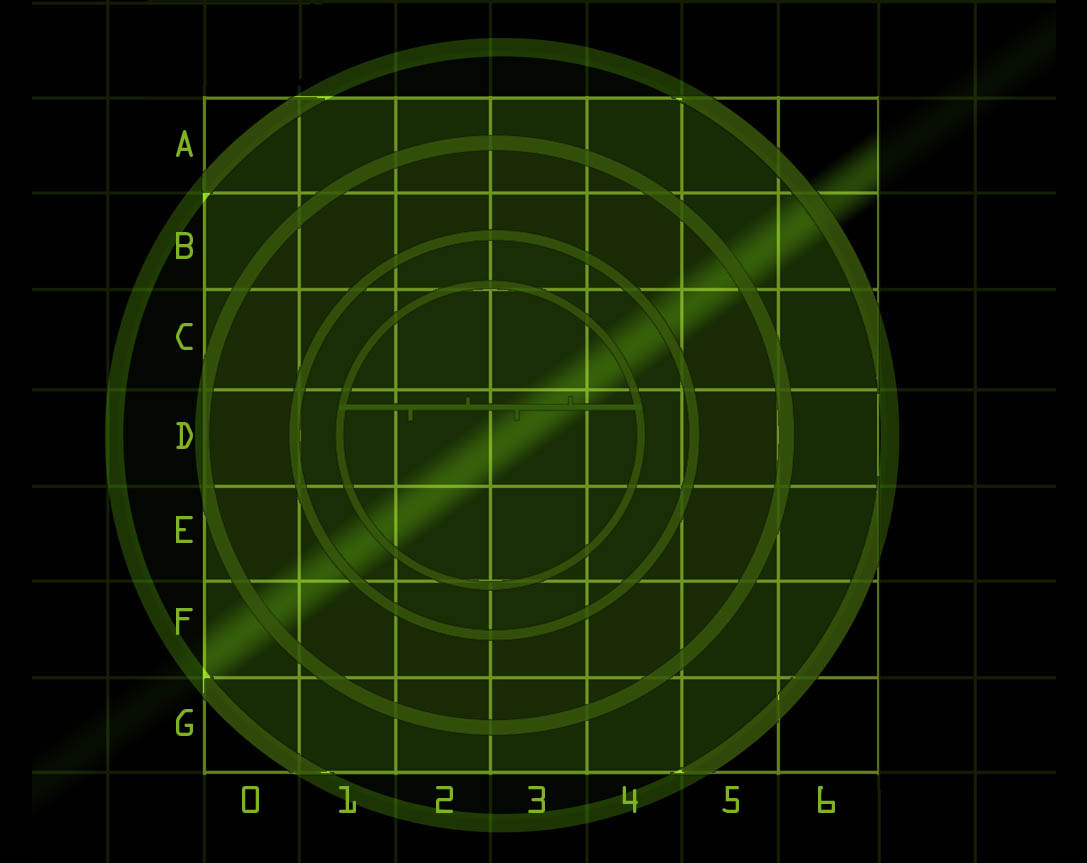
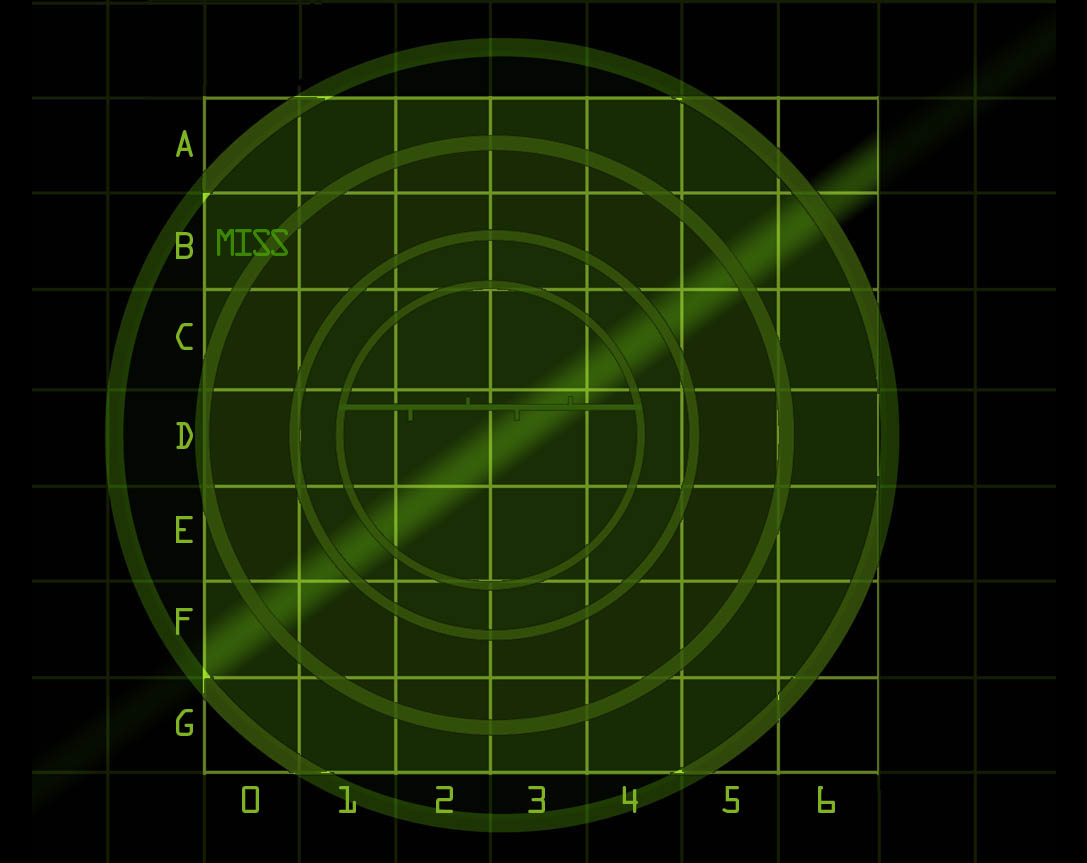
Before and after one commit to kristianJagoda/Project_Battleship, a plain HTML site: page index.html in a window 1280 px wide. Shown: the whole page, without its empty margins (96-1183 px from the left). Drawn offline with Linux system fonts and the light colour scheme.

Commit message:
Add grid and styles

```diff
--- a/index.html
+++ b/index.html
@@ -14,6 +14,77 @@
     <div class="flexcontainer">
         <div class="board">
 
+            <table>
+                <tr>
+                    <td id="00"></td>
+                    <td id="01"></td>
+                    <td id="02"></td>
+                    <td id="03"></td>
+                    <td id="04"></td>
+                    <td id="05"></td>
+                    <td id="06"></td>
+                </tr>
+
+                <tr>
+                    <td id="10" class="miss"></td>
+                    <td id="11"></td>
+                    <td id="12"></td>
+                    <td id="13"></td>
+                    <td id="14"></td>
+                    <td id="15"></td>
+                    <td id="16"></td>
+                </tr>
+
+                <tr>
+                    <td id="20"></td>
+                    <td id="21"></td>
+                    <td id="22"></td>
+                    <td id="23"></td>
+                    <td id="24"></td>
+                    <td id="25"></td>
+                    <td id="26"></td>
+                </tr>
+
+                <tr>
+                    <td id="30"></td>
+                    <td id="31"></td>
+                    <td id="32"></td>
+                    <td id="33"></td>
+                    <td id="34"></td>
+                    <td id="35"></td>
+                    <td id="36"></td>
+                </tr>
+
+                <tr>
+                    <td id="40"></td>
+                    <td id="41"></td>
+                    <td id="42"></td>
+                    <td id="43"></td>
+                    <td id="44"></td>
+                    <td id="45"></td>
+                    <td id="46"></td>
+                </tr>
+
+                <tr>
+                    <td id="50"></td>
+                    <td id="51"></td>
+                    <td id="52"></td>
+                    <td id="53"></td>
+                    <td id="54"></td>
+                    <td id="55"></td>
+                    <td id="56"></td>
+                </tr>
+
+                <tr>
+                    <td id="60"></td>
+                    <td id="61"></td>
+                    <td id="62"></td>
+                    <td id="63"></td>
+                    <td id="64"></td>
+                    <td id="65"></td>
+                    <td id="66"></td>
+                </tr>
+            </table>
         </div>
     </div>
 
--- a/styles/main.css
+++ b/styles/main.css
@@ -9,6 +9,7 @@ body {
     font-size: 10px;
 }
 
+/*------ ADDING GRID ---- */
 .flexcontainer {
     display: -webkit-flex;
     display: flex;
@@ -28,4 +29,31 @@ body {
     background-size: contain;
     width: 100%;
     height: 100%;
+    position: relative;
 }
+
+/*---- ADDING STYLES TO GAMEBORD ---- */
+table {
+  position: absolute;
+  left: 172px;
+  top: 98px;
+  border-spacing: 0;
+  opacity: 0.7;
+}
+td {
+  width: 96px;
+  height: 96px;
+  cursor: pointer;
+}
+/*---- CREATING TWO CLASSES FOR MISSES AND HITS ----*/
+.miss {
+  background-image: url("../images/miss.png");
+  background-repeat: no-repeat;
+  background-position: center center;
+
+}
+.hit {
+  background-image: url("../images/hit.png");
+  background-repeat: no-repeat;
+  background-position: center center;
+}
```
